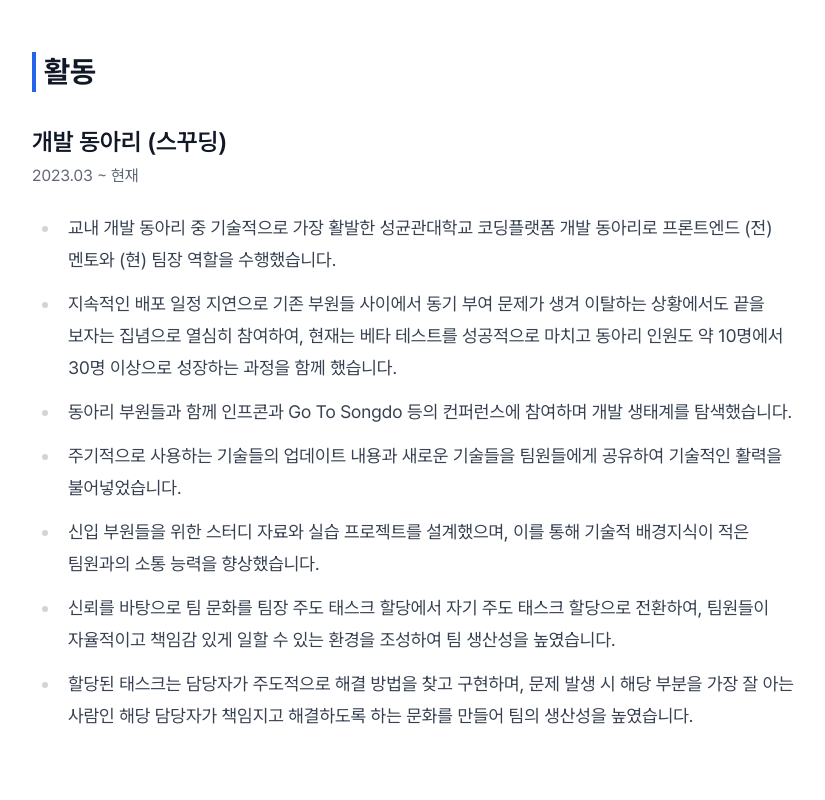
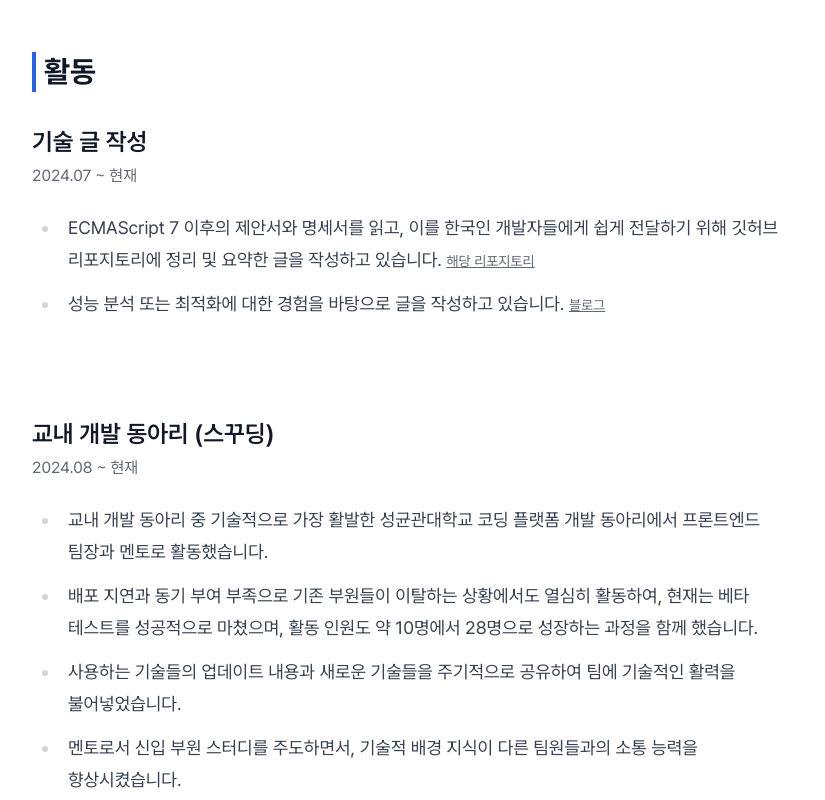
Before and after one commit to dayongkr/resume, a Next.js app: page / in a window 1280 px wide. Shown: the part 4320-5120 px from the top of the page, without its empty margins (224-1049 px from the left). Built offline with nearby package versions, Linux system fonts and the light colour scheme.

Commit message:
feat(activity): add tech writing section and fix tech club section

```diff
--- a/src/app/_components/ActivitySection.tsx
+++ b/src/app/_components/ActivitySection.tsx
@@ -6,38 +6,52 @@ import { SubSection } from '@/components/SubSection';
 export function ActivitySection() {
   return (
     <MainSection title="활동">
-      <SubSection title={{ text: '개발 동아리', sub: { text: '스꾸딩' } }}>
-        <SubDescription date={{ from: { year: 2023, month: 3 }, to: 'current' }} />
+      <SubSection title={{ text: '기술 글 작성' }}>
+        <SubDescription date={{ from: { year: 2024, month: 7 }, to: 'current' }} />
         <List
           items={[
             {
               children:
-                '교내 개발 동아리 중 기술적으로 가장 활발한 성균관대학교 코딩플랫폼 개발 동아리로 프론트엔드 (전) 멘토와 (현) 팀장 역할을 수행했습니다.',
+                'ECMAScript 7 이후의 제안서와 명세서를 읽고, 이를 한국인 개발자들에게 쉽게 전달하기 위해 깃허브 리포지토리에 정리 및 요약한 글을 작성하고 있습니다.',
+              link: {
+                title: '해당 리포지토리',
+                href: 'https://github.com/dayongkr/ecmascript-summary',
+              },
+            },
+            {
+              children: '성능 분석 또는 최적화에 대한 경험을 바탕으로 글을 작성하고 있습니다.',
+              link: {
+                title: '블로그',
+                href: 'https://velog.io/@dayongkr/posts',
+              },
+            },
+          ]}
+        />
+      </SubSection>
+      <SubSection title={{ text: '교내 개발 동아리', sub: { text: '스꾸딩' } }}>
+        <SubDescription date={{ from: { year: 2024, month: 8 }, to: 'current' }} />
+        <List
+          items={[
+            {
+              children:
+                '교내 개발 동아리 중 기술적으로 가장 활발한 성균관대학교 코딩 플랫폼 개발 동아리에서 프론트엔드 팀장과 멘토로 활동했습니다.',
             },
 
             {
               children:
-                '지속적인 배포 일정 지연으로 기존 부원들 사이에서 동기 부여 문제가 생겨 이탈하는 상황에서도 끝을 보자는 집념으로 열심히 참여하여, 현재는 베타 테스트를 성공적으로 마치고 동아리 인원도 약 10명에서 30명 이상으로 성장하는 과정을 함께 했습니다.',
+                '배포 지연과 동기 부여 부족으로 기존 부원들이 이탈하는 상황에서도 열심히 활동하여, 현재는 베타 테스트를 성공적으로 마쳤으며, 활동 인원도 약 10명에서 28명으로 성장하는 과정을 함께 했습니다.',
             },
             {
               children:
-                '동아리 부원들과 함께 인프콘과 Go To Songdo 등의 컨퍼런스에 참여하며 개발 생태계를 탐색했습니다.',
+                '사용하는 기술들의 업데이트 내용과 새로운 기술들을 주기적으로 공유하여 팀에 기술적인 활력을 불어넣었습니다.',
             },
             {
               children:
-                '주기적으로 사용하는 기술들의 업데이트 내용과 새로운 기술들을 팀원들에게 공유하여 기술적인 활력을 불어넣었습니다.',
+                '멘토로서 신입 부원 스터디를 주도하면서, 기술적 배경 지식이 다른 팀원들과의 소통 능력을 향상시켰습니다.',
             },
             {
               children:
-                '신입 부원들을 위한 스터디 자료와 실습 프로젝트를 설계했으며, 이를 통해 기술적 배경지식이 적은 팀원과의 소통 능력을 향상했습니다.',
-            },
-            {
-              children:
-                '신뢰를 바탕으로 팀 문화를 팀장 주도 태스크 할당에서 자기 주도 태스크 할당으로 전환하여, 팀원들이 자율적이고 책임감 있게 일할 수 있는 환경을 조성하여 팀 생산성을 높였습니다.',
-            },
-            {
-              children:
-                '할당된 태스크는 담당자가 주도적으로 해결 방법을 찾고 구현하며, 문제 발생 시 해당 부분을 가장 잘 아는 사람인 해당 담당자가 책임지고 해결하도록 하는 문화를 만들어 팀의 생산성을 높였습니다.',
+                '팀장 주도의 태스크 할당 방식을 자기 주도 태스크 할당 방식으로 전환하여, 팀원들이 신뢰를 받으며 자율적으로 일할 수 있는 환경을 조성하여 팀 생산성을 높였습니다.',
             },
           ]}
         />
```
